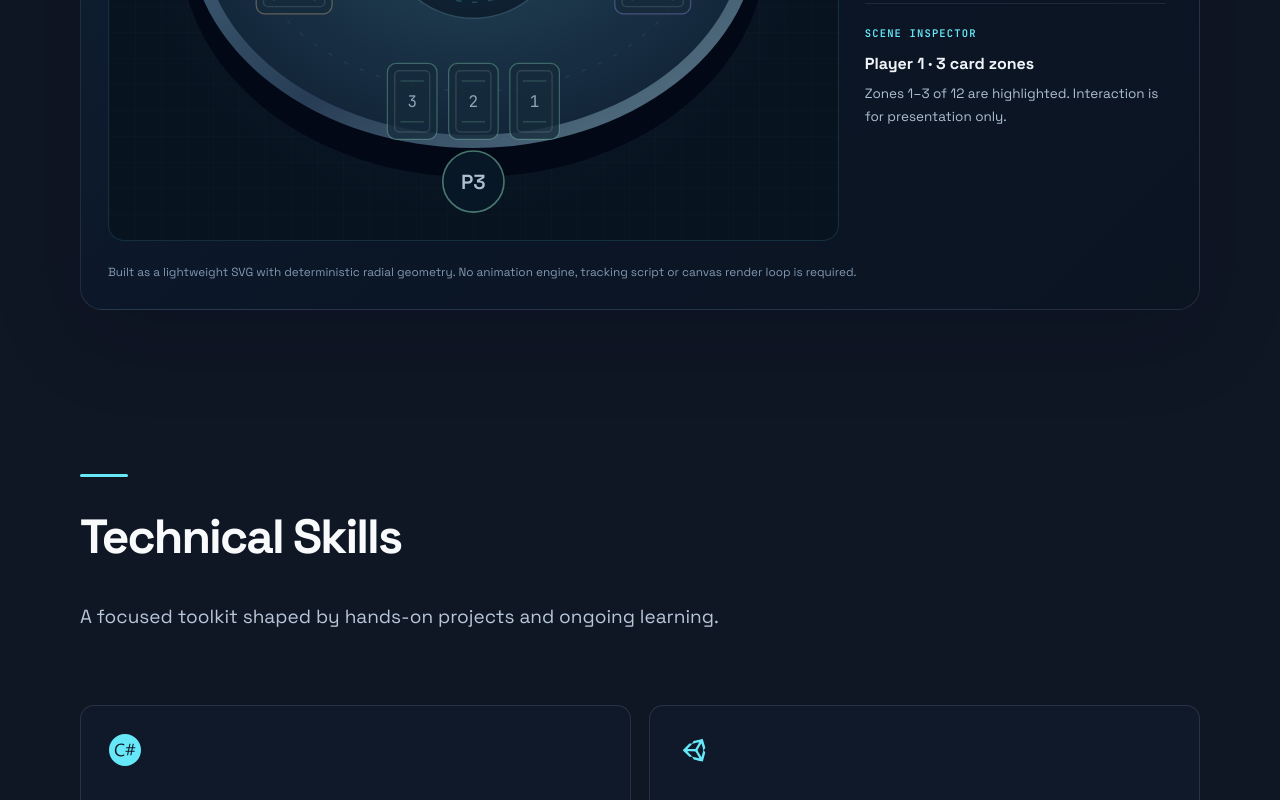
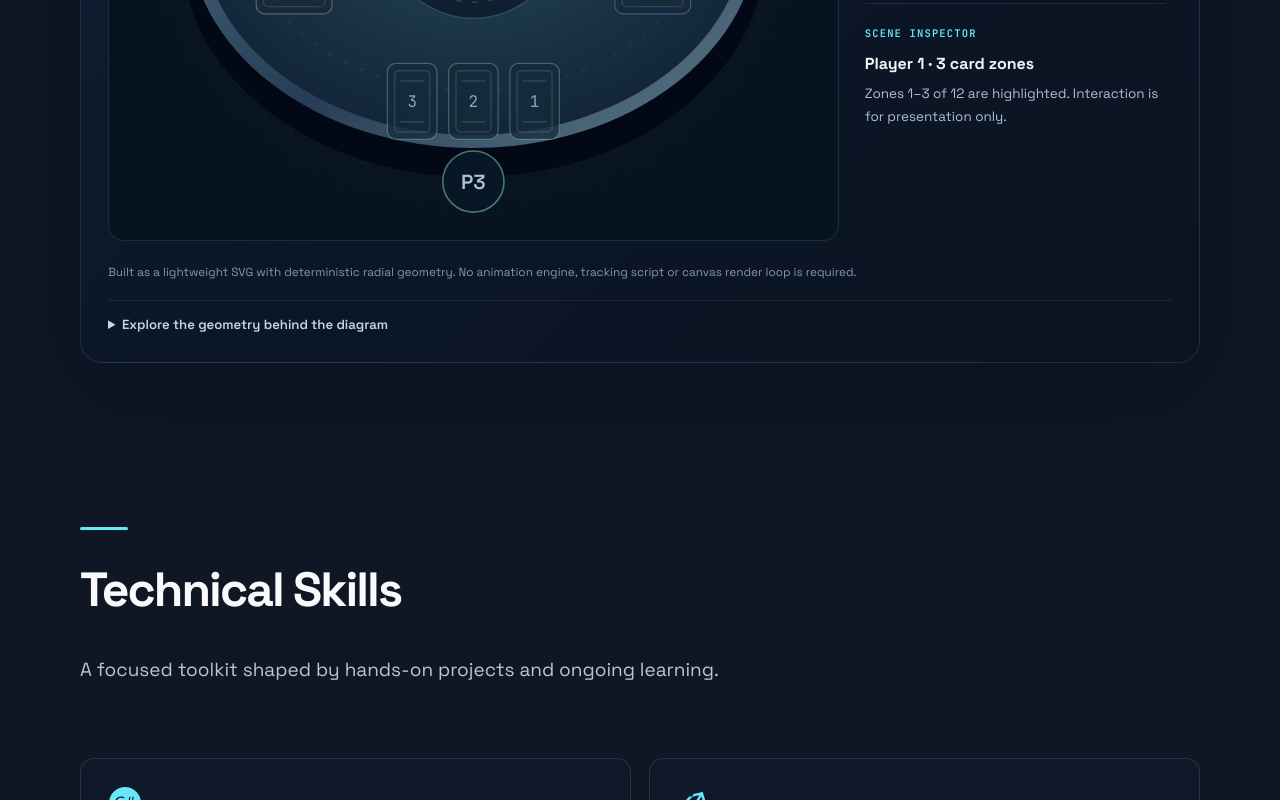
Before and after one commit to szikreddin5-maker/portfolio-ziko, a Next.js app: page / in a window 1280 px wide. Shown: the part 2422-3222 px from the top of the page. Built offline with nearby package versions, Linux system fonts and the light colour scheme.

Commit message:
feat: make the 4-by-3 radial geometry inspectable and clarify rendering cost

```diff
--- a/src/components/BoardLab/BoardLab.js
+++ b/src/components/BoardLab/BoardLab.js
@@ -168,6 +168,31 @@ const Inspector = styled.div`
   p { color: #aebfd2; font-size: 1.35rem; margin: 0; }
 `;
 
+const Method = styled.details`
+  margin-top: 18px;
+  border-top: 1px solid rgba(148,163,184,.13);
+  padding-top: 14px;
+  summary {
+    cursor: pointer;
+    color: #c7d7e8;
+    font-size: 1.32rem;
+    font-weight: 600;
+    width: fit-content;
+  }
+  summary:hover, summary:focus-visible { color: #67e8f9; }
+  p { color: #aebfd2; font-size: 1.28rem; line-height: 1.65; max-width: 850px; margin: 12px 0; }
+  code {
+    display: block;
+    color: #86e9d8;
+    font: 1.22rem/1.75 'JetBrains Mono', monospace;
+    overflow-x: auto;
+    padding: 12px 14px;
+    border-radius: 9px;
+    background: rgba(5,12,25,.55);
+    white-space: nowrap;
+  }
+`;
+
 const Footnote = styled.p`
   margin: 22px 0 0;
   color: #8299b3;
@@ -177,10 +202,9 @@ const Footnote = styled.p`
 
 export default function BoardLab() {
   const [active, setActive] = useState(0);
-  const selected = positions[active];
 
   return (
-    <Shell aria-labelledby="board-lab-title">
+    <Shell id="board-lab" aria-labelledby="board-lab-title">
       <Header>
         <div>
           <Eyebrow>THE DESIGN PROCESS / 01</Eyebrow>
@@ -282,6 +306,15 @@ export default function BoardLab() {
         Built as a lightweight SVG with deterministic radial geometry. No animation engine,
         tracking script or canvas render loop is required.
       </Footnote>
+      <Method>
+        <summary>Explore the geometry behind the diagram</summary>
+        <p>Players are spaced uniformly around the center. Each player's three card zones are offset
+        along their local tangent rather than manually positioned.</p>
+        <code>theta(i) = -PI/2 + i * 2PI / 4</code>
+        <code>zone(i,j) = center + radius * normal(i) + (j - 1) * gap * tangent(i)</code>
+        <p>Generating the positions costs O(players × zones), here only 12 zone calculations.
+        The browser renders a fixed SVG and changes the selected-player highlight on interaction.</p>
+      </Method>
     </Shell>
   );
 }
```
